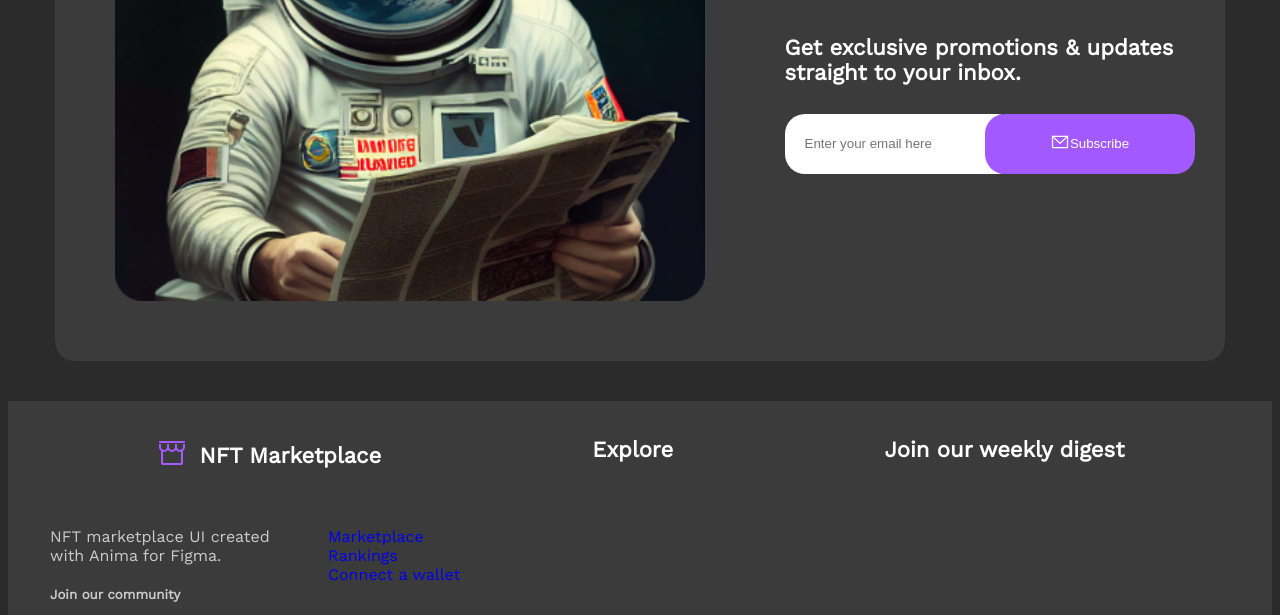
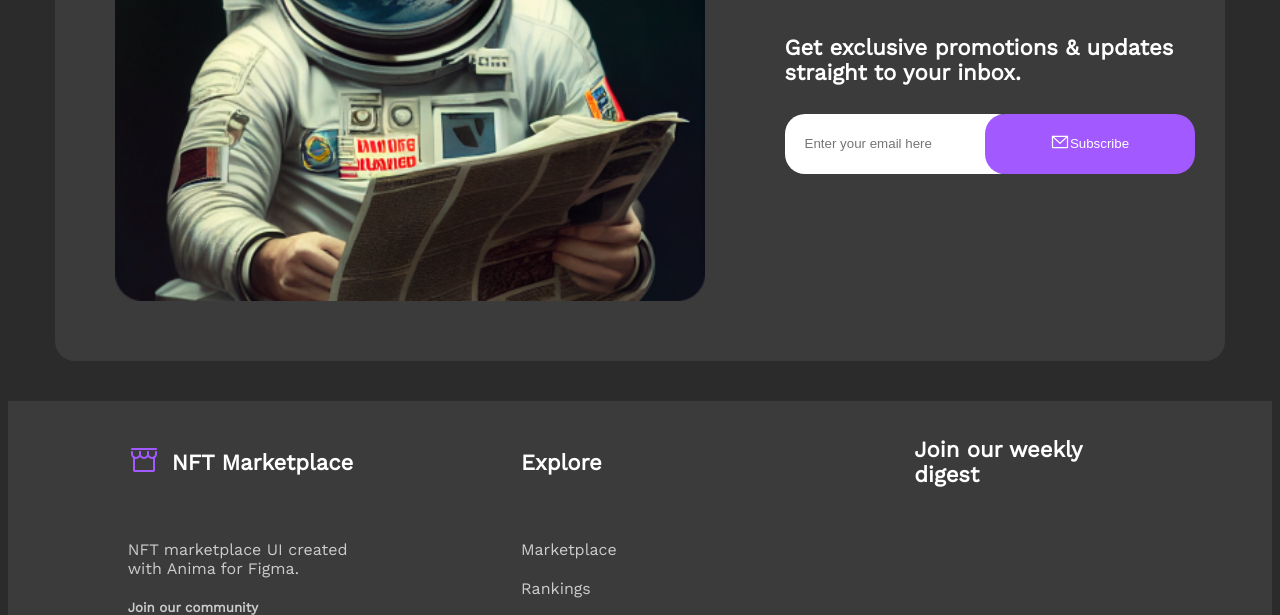
Before and after one commit to SergeyShcerbakov/NFT-market, a website: page src/index.html in a window 1280 px wide. Shown: the part 5581-6196 px from the top of the page. Drawn offline with nearby package versions, Linux system fonts and the light colour scheme; files that its build step writes are made by us from their sources; files whose address does not match are found by name.

Commit message:
add style in this footer

```diff
--- a/src/partails/footer.html
+++ b/src/partails/footer.html
@@ -2,9 +2,9 @@
   <section class="footer">
     <div class="container">
       <div class="box-title">
-        <h5 class="footer-title">NFT Marketplace</h5>
-        <h5 class="footer-title-exp">Explore</h5>
-        <h5 class="footer-title-join">Join our weekly digest</h5>
+        <h5 class="footer-title title-w">NFT Marketplace</h5>
+        <h5 class="footer-title-exp title-w">Explore</h5>
+        <h5 class="footer-title-join title-w">Join our weekly digest</h5>
       </div>
       <div class="footer-wrapp">
         <div class="footer-box">
@@ -39,9 +39,9 @@
         <div class="footer-box">
           <!-- <h5 class="footer-title-exp">Explore</h5> -->
           <ul class="footer-list">
-            <li class="footer-list-item"><a href="#">Marketplace</a></li>
-            <li class="footer-list-item"><a href="#">Rankings</a></li>
-            <li class="footer-list-item"><a href="#">Connect a wallet</a></li>
+            <li class="footer-list-item"><a href="#" class="footer-link">Marketplace</a></li>
+            <li class="footer-list-item"><a href="#" class="footer-link">Rankings</a></li>
+            <li class="footer-list-item"><a href="#" class="footer-link">Connect a wallet</a></li>
           </ul>
         </div>
         <div class="footer-box"></div>
--- a/src/scss/_footer.scss
+++ b/src/scss/_footer.scss
@@ -20,6 +20,7 @@
 
   &-wrapp {
     display: flex;
+    justify-content: space-around;
   }
 
   &-text,
@@ -47,13 +48,28 @@
 .box-title {
     display: flex;
     justify-content: space-around;
+    align-items: center;
+}
+
+.footer-list {
+    padding: 0;
 }
 
 .footer-list-item {
   list-style: none;
   color: var(--text-light-grey);
+  margin-bottom: 20px;
 }
+
 
 li a {
   text-decoration: none;
 }
+
+.footer-link {
+    color: var(--text-light-grey);
+}
+
+.title-w {
+    width: 238px;
+}
```
Also changed, not shown: dist/css/style.css, dist/index.html, src/css/style.css.
